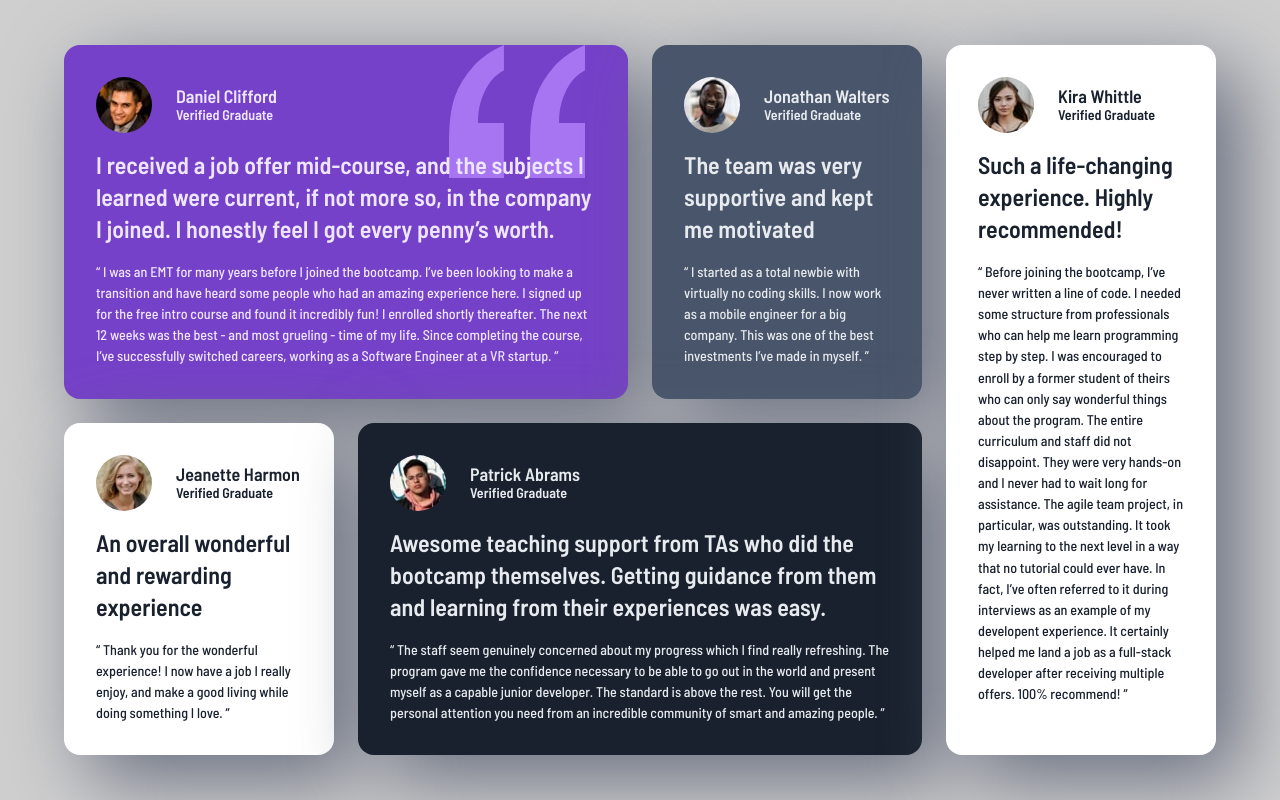
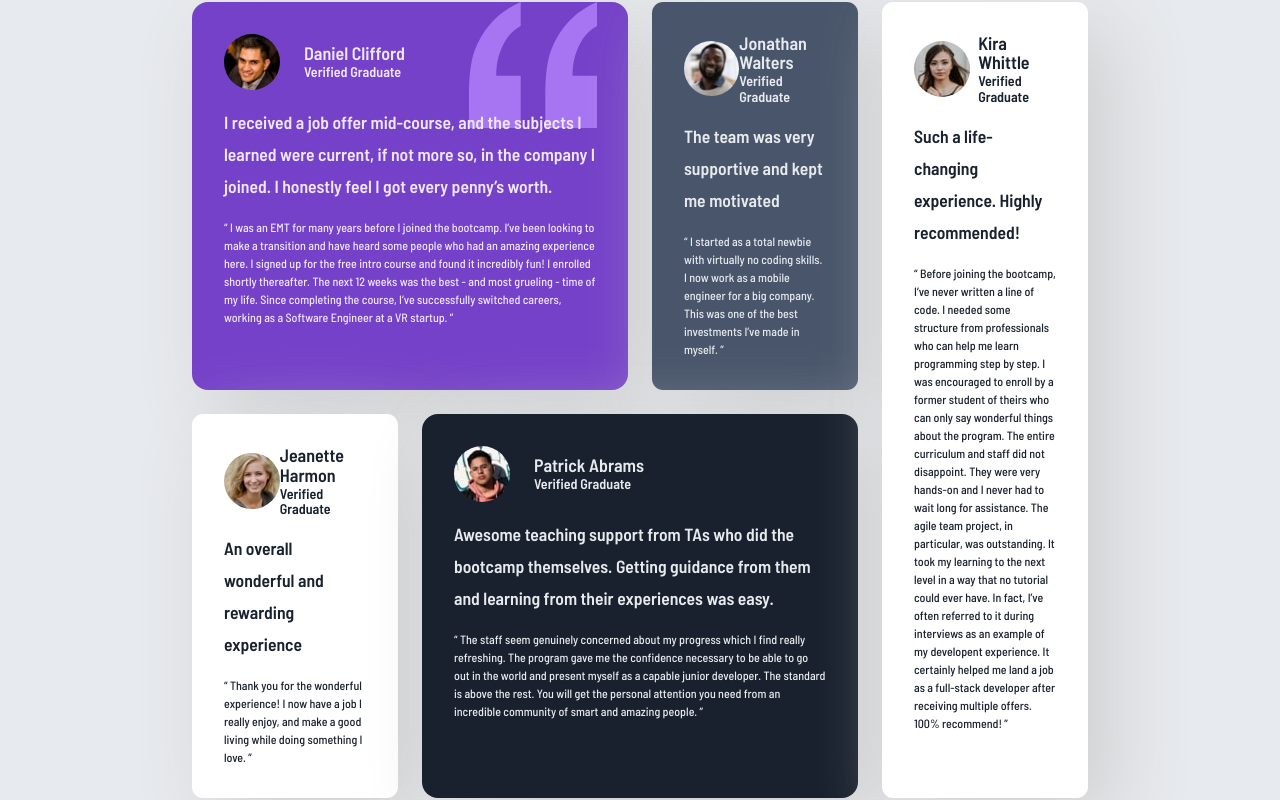
Before and after one commit to jayco01/testimonials-grid-section, a plain HTML site: page index.html in a window 1280 px wide. Drawn offline with Linux system fonts and the light colour scheme.

Commit message:
reduced the entire grid and the fonts

```diff
--- a/styles.css
+++ b/styles.css
@@ -91,7 +91,7 @@ textarea:not([rows]) {
 }
 
 body {
-    background-color: var(--clr-grey200);
+    background-color: var(--clr-grey100);
     align-content: center;
 }
 
@@ -100,7 +100,7 @@ body {
     font-size: .75rem;
     font-weight: 500;
     padding: 2rem;
-    box-shadow: 1.5rem 1.5rem 5rem var(--clr-grey400);
+    box-shadow: 1.5rem 1.5rem 5rem var(--clr-grey200);
 }
 .testimonial--blue {
     font-family: 'Barlow Semi Condensed', sans-serif;
@@ -108,7 +108,7 @@ body {
     font-size: 0.75rem;
     font-weight: 500;
     padding: 2rem;
-    box-shadow: 1.5rem 1.5rem 5rem var(--clr-grey400);
+    box-shadow: 1.5rem 1.5rem 5rem var(--clr-grey200);
 }
 
 .testimonial__profile {
@@ -122,13 +122,13 @@ body {
 }
 
 .testimonial__bold {
-    font-size: clamp(1rem,1.5rem,1.6rem);
+    font-size: clamp(1rem,1.1rem,1.2rem);
     line-height: 2rem;
     margin: 1rem 0rem;
 }
 
 .testimonial__thin{
-  font-size: clamp(0.875rem,1.1vw,1.2rem);
+  font-size: clamp(0.7rem,0.75rem,0.9rem);
 }
 
 .testimonial__clifford {
@@ -140,13 +140,13 @@ body {
 .testimonial__walters {
     background-color: var(--clr-grey500);
     color: var(--clr-grey100);
-    border-radius: 1rem;
+    border-radius: 0.7rem;
 }
 
 .testimonial__harmon, .testimonial__whittle {
     background-color: var(--clr-white);
     color: var(--clr-darkblue);
-    border-radius: 1rem;
+    border-radius: 0.7rem;
 }
 
 .testimonial__abrams {
@@ -200,12 +200,12 @@ body {
   'clifford clifford walters whittle'
   'harmon abrams abrams whittle'
   ;
-  max-width: 90%;
+  max-width: 70%;
   margin: auto;
   }
   .testimonial__clifford {
     background-image: url(images/bg-pattern-quotation.svg);
-    background-size: 8.5rem;
+    background-size: 8rem;
     background-position: top right 10%;
     background-repeat: no-repeat;
   }
```
Also changed, not shown: 1 other file.
